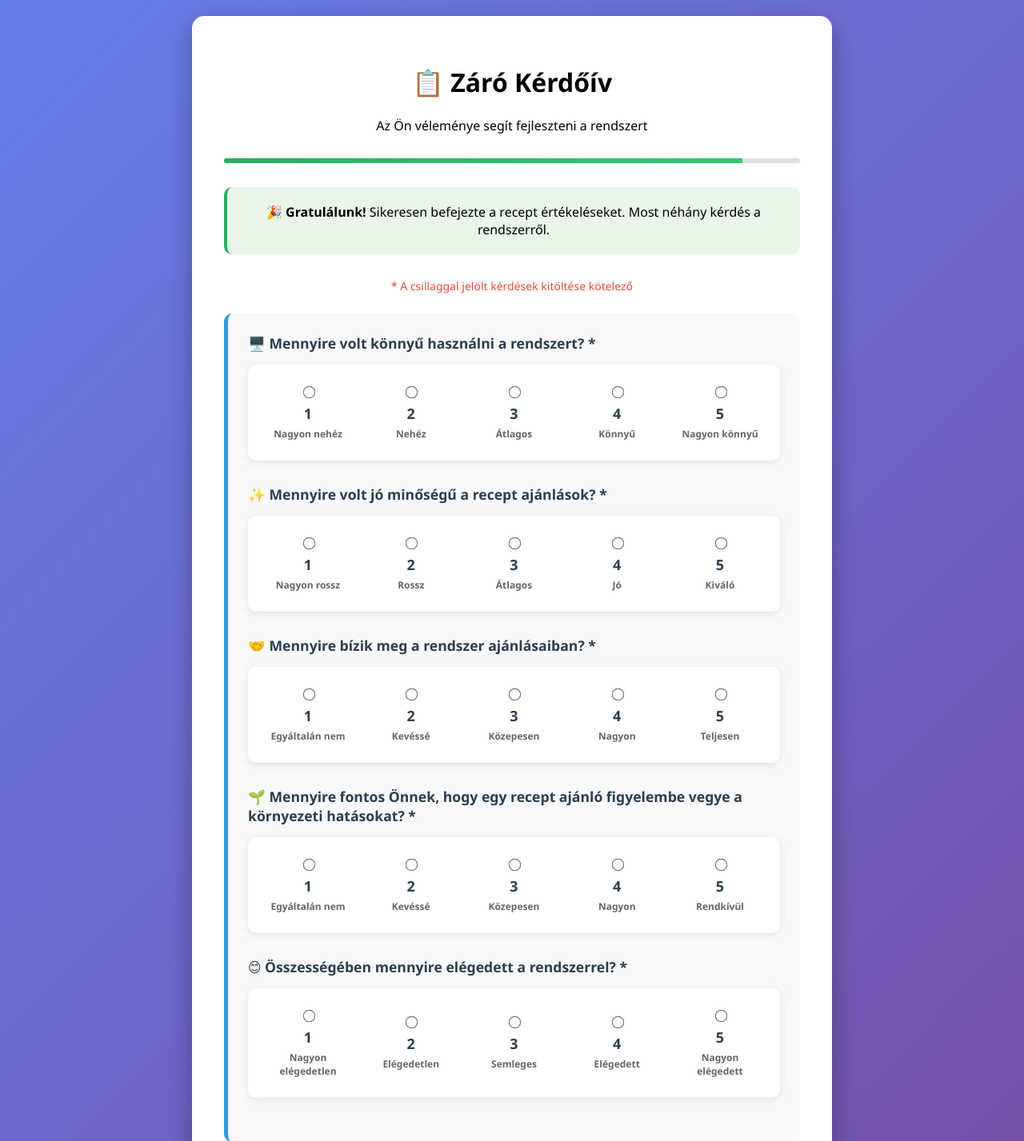
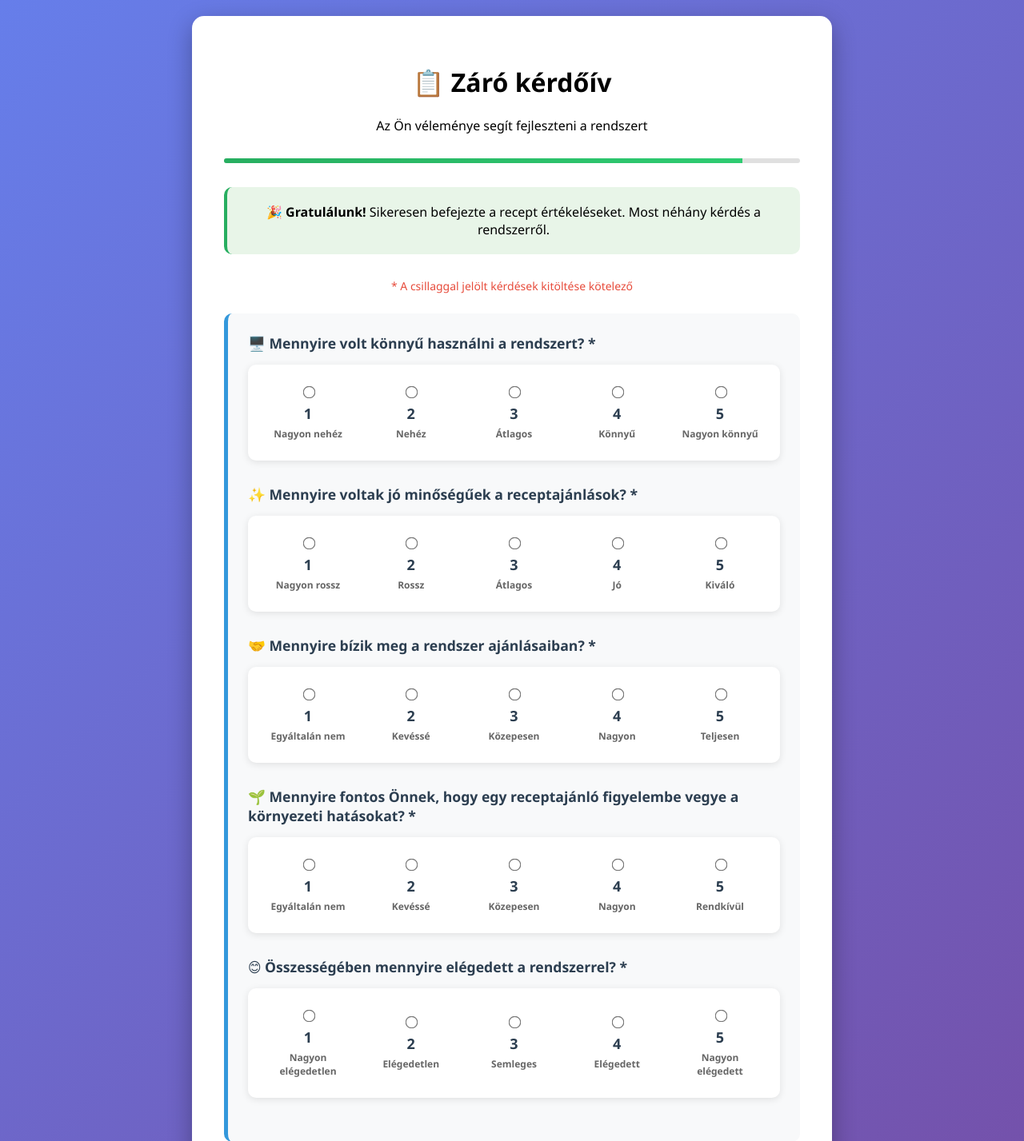
Before and after one commit to bvin81/sustainable-recipe-recommender_v4, a Flask app: page /questionnaire in a window 1280 px wide. Shown: the top 1427 px of the page at 80% size. Run offline with Flask 3, Linux system fonts and the light colour scheme; the visitor is signed in with stand-in values (Sample User, id 1); some libraries are stand-ins or nearby versions.

Commit message:
Update questionnaire.html

```diff
--- a/templates/questionnaire.html
+++ b/templates/questionnaire.html
@@ -170,7 +170,7 @@
 <body>
     <div class="container">
         <div class="header">
-            <h1>📋 Záró Kérdőív</h1>
+            <h1>📋 Záró kérdőív</h1>
             <p>Az Ön véleménye segít fejleszteni a rendszert</p>
         </div>
 
@@ -212,7 +212,7 @@
 
                 <div class="question">
                     <div class="question-title">
-                       ✨ Mennyire volt jó minőségű a recept ajánlások? *
+                       ✨ Mennyire voltak jó minőségűek a receptajánlások? *
                    </div>
                    <div class="likert-scale">
                        {% for i in range(1, 6) %}
@@ -280,7 +280,7 @@
 
                <div class="question">
                    <div class="question-title">
-                       🌱 Mennyire fontos Önnek, hogy egy recept ajánló figyelembe vegye a környezeti hatásokat? *
+                       🌱 Mennyire fontos Önnek, hogy egy receptajánló figyelembe vegye a környezeti hatásokat? *
                    </div>
                    <div class="likert-scale">
                        {% for i in range(1, 6) %}
@@ -336,7 +336,7 @@
 
            <div style="text-align: center; margin-top: 40px;">
                <button type="submit" class="btn" id="submitBtn" disabled>
-                   🏁 Tanulmány Befejezése
+                   🏁 Tanulmány befejezése
                </button>
            </div>
        </form>
@@ -368,7 +368,7 @@
 
            if (allAnswered) {
                submitBtn.style.background = 'linear-gradient(45deg, #27ae60, #2ecc71)';
-               submitBtn.textContent = '🏁 Tanulmány Befejezése';
+               submitBtn.textContent = '🏁 Tanulmány befejezése';
            } else {
                submitBtn.style.background = '#bdc3c7';
                submitBtn.textContent = '⏳ Válaszoljon minden kérdésre';
```
